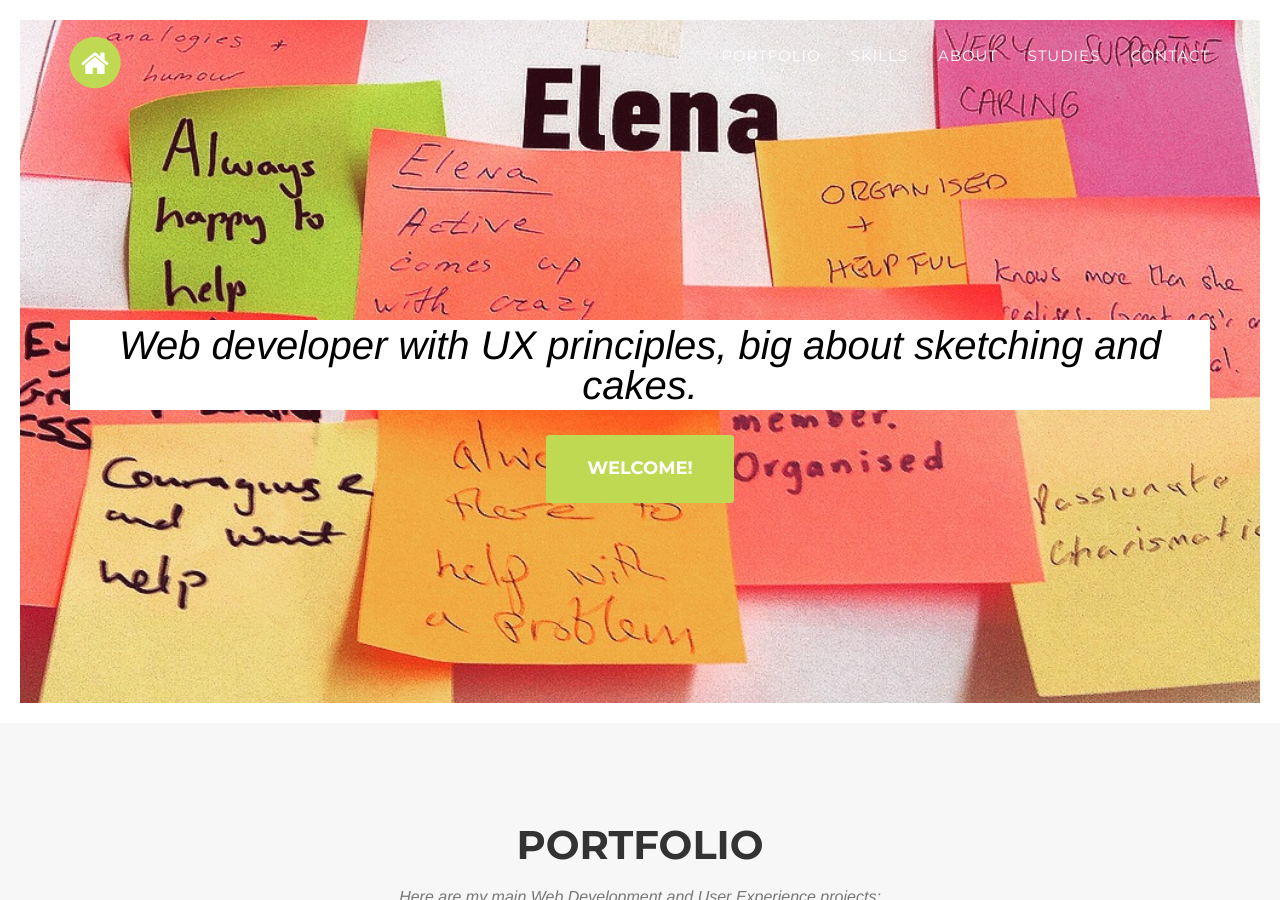
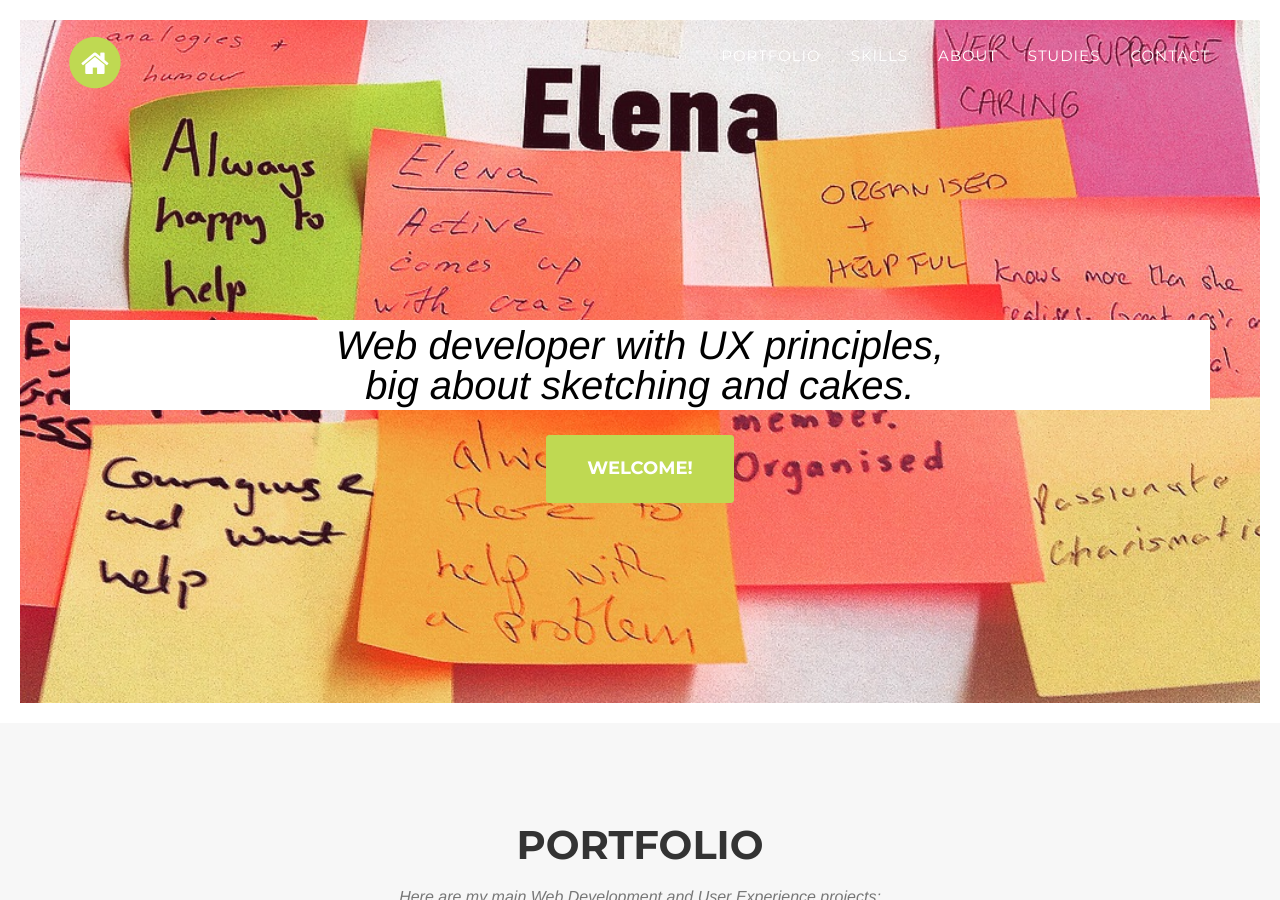
Before and after one commit to elenamvk/elenamvk.github.io, a Jekyll site: the page built from index.html, in a window 1280 px wide and 900 px high. Built offline with Jekyll 4.4.1, drawn with Linux system fonts in a browser that asks for light colours; some web fonts are replaced.

Commit message:
updated skills

```diff
--- a/_includes/header.html
+++ b/_includes/header.html
@@ -49,7 +49,7 @@
 <header>
     <div class="container container-header">
         <div class="intro-text">
-            <div class="intro-lead-in">Web developer with UX principles, big about sketching and cakes.
+            <div class="intro-lead-in">Web developer with UX principles,<br> big about sketching and cakes.
 
             </div>
             <a href="#portfolio" class="page-scroll btn btn-xl">welcome!</a>
```
